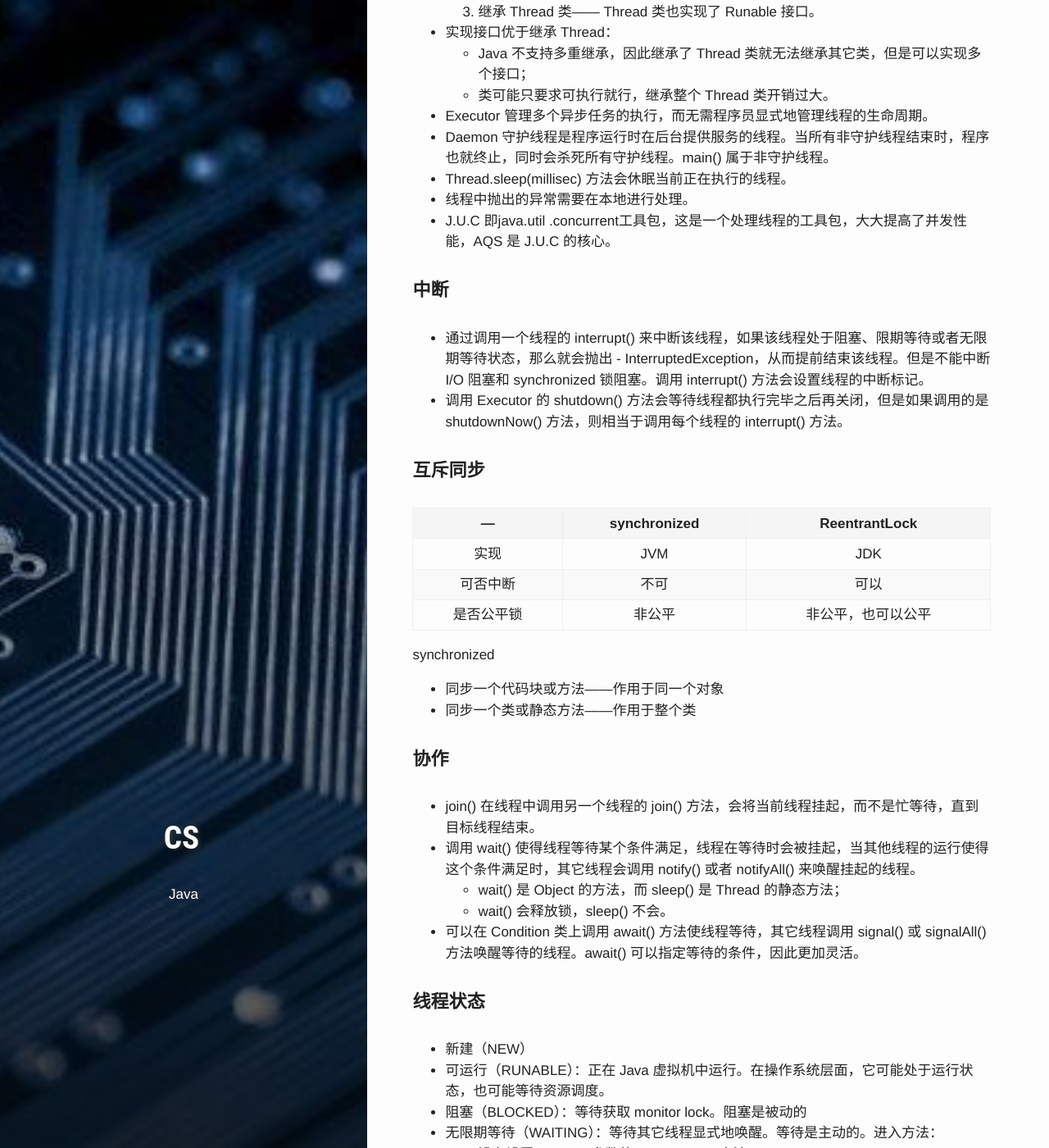
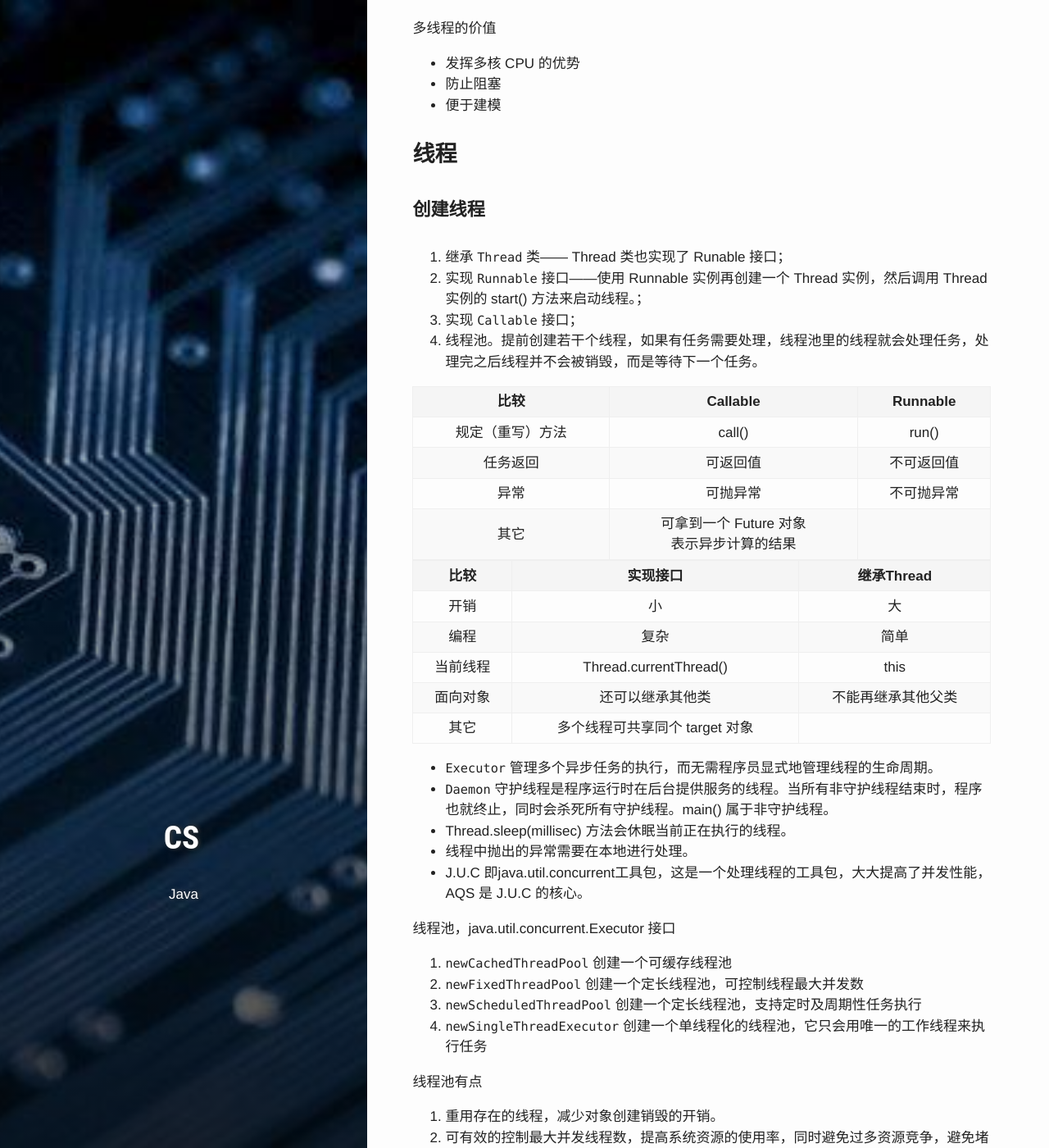
Before and after one commit to PetePro/PetePro.github.io, a Jekyll site: the page built from _posts/ComputerScience/2020-03-15-java-concurrent.markdown, in a window 1280 px wide and 1400 px high, scrolled down 502 px. Shown: the whole window at 82% size. Built offline with Jekyll 4.4.1, drawn with Linux system fonts in a browser that asks for light colours; some web fonts are replaced; some of the changed text lies outside the part shown.

Commit message:
Update 2020-03-15-java-concurrent.markdown

```diff
--- a/_posts/ComputerScience/2020-03-15-java-concurrent.markdown
+++ b/_posts/ComputerScience/2020-03-15-java-concurrent.markdown
@@ -12,44 +12,61 @@
 
 Java并发编程汇总
 
-### Java并发
+### 并发
 
-#### 线程
-- 有三种使用线程的方法：
-  1. 实现 Runnable 接口——使用 Runnable 实例再创建一个 Thread 实例，然后调用 Thread 实例的 start() 方法来启动线程。；
-  2. 实现 Callable 接口；
-  3. 继承 Thread 类—— Thread 类也实现了 Runable 接口。
-- 实现接口优于继承 Thread：
-  - Java 不支持多重继承，因此继承了 Thread 类就无法继承其它类，但是可以实现多个接口；
-  - 类可能只要求可执行就行，继承整个 Thread 类开销过大。
-- Executor 管理多个异步任务的执行，而无需程序员显式地管理线程的生命周期。
-- Daemon 守护线程是程序运行时在后台提供服务的线程。当所有非守护线程结束时，程序也就终止，同时会杀死所有守护线程。main() 属于非守护线程。
+并发编程三要素
+- **原子性**：指的是一个或者多个操作，要么全部执行并且在执行的过程中不被其他操作打断，要么就全部都不执行。
+- **可见性**：指多个线程操作一个共享变量时，其中一个线程对变量进行修改后，其他线程可以立即看到修改的结果。
+- **有序性**：即程序的执行顺序按照代码的先后顺序来执行。
+
+多线程的价值
+- 发挥多核 CPU 的优势
+- 防止阻塞
+- 便于建模
+
+
+
+### 线程
+
+#### 创建线程
+
+1. 继承 `Thread` 类—— Thread 类也实现了 Runable 接口；
+2. 实现 `Runnable` 接口——使用 Runnable 实例再创建一个 Thread 实例，然后调用 Thread 实例的 start() 方法来启动线程。；
+3. 实现 `Callable` 接口；
+4. 线程池。提前创建若干个线程，如果有任务需要处理，线程池里的线程就会处理任务，处理完之后线程并不会被销毁，而是等待下一个任务。
+
+比较|Callable|Runnable
+:-:|:-:|:-:
+规定（重写）方法|call()|run()
+任务返回|可返回值|不可返回值
+异常|可抛异常|不可抛异常
+其它|可拿到一个 Future 对象<br/>表示异步计算的结果|
+
+比较|实现接口|继承Thread
+:-:|:-:|:-:
+开销|小|大
+编程|复杂|简单
+当前线程|Thread.currentThread()|this
+面向对象|还可以继承其他类|不能再继承其他父类
+其它|多个线程可共享同个 target 对象|
+
+- `Executor` 管理多个异步任务的执行，而无需程序员显式地管理线程的生命周期。
+- `Daemon` 守护线程是程序运行时在后台提供服务的线程。当所有非守护线程结束时，程序也就终止，同时会杀死所有守护线程。main() 属于非守护线程。
 - Thread.sleep(millisec) 方法会休眠当前正在执行的线程。
 - 线程中抛出的异常需要在本地进行处理。
-- J.U.C 即java.util .concurrent工具包，这是一个处理线程的工具包，大大提高了并发性能，AQS 是 J.U.C 的核心。
+- J.U.C 即java.util.concurrent工具包，这是一个处理线程的工具包，大大提高了并发性能，AQS 是 J.U.C 的核心。
 
-#### 中断
-- 通过调用一个线程的 interrupt() 来中断该线程，如果该线程处于阻塞、限期等待或者无限期等待状态，那么就会抛出 - InterruptedException，从而提前结束该线程。但是不能中断 I/O 阻塞和 synchronized 锁阻塞。调用 interrupt() 方法会设置线程的中断标记。
-- 调用 Executor 的 shutdown() 方法会等待线程都执行完毕之后再关闭，但是如果调用的是 shutdownNow() 方法，则相当于调用每个线程的 interrupt() 方法。
+线程池，java.util.concurrent.Executor 接口
+1. `newCachedThreadPool` 创建一个可缓存线程池
+2. `newFixedThreadPool` 创建一个定长线程池，可控制线程最大并发数
+3. `newScheduledThreadPool` 创建一个定长线程池，支持定时及周期性任务执行
+4. `newSingleThreadExecutor` 创建一个单线程化的线程池，它只会用唯一的工作线程来执行任务
 
-#### 互斥同步
+线程池有点
+1. 重用存在的线程，减少对象创建销毁的开销。
+2. 可有效的控制最大并发线程数，提高系统资源的使用率，同时避免过多资源竞争，避免堵塞。
+3. 提供定时执行、定期执行、单线程、并发数控制等功能。
 
-—|synchronized|ReentrantLock
-:-:|:-:|:-:
-实现|JVM|JDK
-可否中断|不可|可以
-是否公平锁|非公平|非公平，也可以公平
-
-synchronized
-- 同步一个代码块或方法——作用于同一个对象
-- 同步一个类或静态方法——作用于整个类
-
-#### 协作
-- join() 在线程中调用另一个线程的 join() 方法，会将当前线程挂起，而不是忙等待，直到目标线程结束。
-- 调用 wait() 使得线程等待某个条件满足，线程在等待时会被挂起，当其他线程的运行使得这个条件满足时，其它线程会调用 notify() 或者 notifyAll() 来唤醒挂起的线程。
-  - wait() 是 Object 的方法，而 sleep() 是 Thread 的静态方法；
-  - wait() 会释放锁，sleep() 不会。
-- 可以在 Condition 类上调用 await() 方法使线程等待，其它线程调用 signal() 或 signalAll() 方法唤醒等待的线程。await() 可以指定等待的条件，因此更加灵活。
 
 #### 线程状态
 - 新建（NEW）
@@ -63,6 +80,50 @@
   - 设置了 Timeout 参数的 Object.wait() 方法
   - 设置了 Timeout 参数的 Thread.join() 方法
 - 死亡（TERMINATED）
+
+
+
+
+
+
+#### 中断
+- 通过调用一个线程的 interrupt() 来中断该线程，如果该线程处于阻塞、限期等待或者无限期等待状态，那么就会抛出 - InterruptedException，从而提前结束该线程。但是不能中断 I/O 阻塞和 synchronized 锁阻塞。调用 interrupt() 方法会设置线程的中断标记。
+- 调用 Executor 的 shutdown() 方法会等待线程都执行完毕之后再关闭，但是如果调用的是 shutdownNow() 方法，则相当于调用每个线程的 interrupt() 方法。
+
+#### 互斥同步
+
+`synchronized` 关键字是用来控制线程同步的，就是在多线程的环境下，控制 synchronized 代码段不被多个线程同时执行。synchronized 既可以加在一段代码上，也可以加在方法上。
+- 同步一个代码块或方法——作用于同一个对象
+- 同步一个类或静态方法——作用于整个类
+
+`volatile` 关键字保证了可见性。当一个共享变量被 volatile 修饰时，它会保证修改的值会立即被更新到主存，当有其他线程需要读取时，它会去内存中读取新值。volatile 的一个重要作用就是和 CAS 结合，保证了原子性。
+
+比较|synchronized|ReentrantLock
+:-:|:-:|:-:
+本质区别|关键字|类
+实现|JVM|JDK
+可否中断|不可|可以
+是否公平锁|非公平|非公平，也可以公平
+
+CAS 是 compare and swap 的缩写，即我们所说的比较交换。
+- CAS 操作包含三个操作数 —— 内存位置（V）、预期原值（A）和新值（B）
+- 如果内存地址里面的值和 A 的值是一样的，那么就将内存里面的值更新成 B。CAS是通过无限循环来获取数据的，若果在第一轮循环中，a 线程获取地址里面的值被b 线程修改了，那么 a 线程需要自旋，到下次循环才有可能机会执行。
+
+CAS 的问题
+- CAS 容易造成 ABA 问题
+- 不能保证代码块的原子性
+- CAS 造成 CPU 利用率增加
+
+
+
+#### 协作
+- join() 在线程中调用另一个线程的 join() 方法，会将当前线程挂起，而不是忙等待，直到目标线程结束。
+- 调用 wait() 使得线程等待某个条件满足，线程在等待时会被挂起，当其他线程的运行使得这个条件满足时，其它线程会调用 notify() 或者 notifyAll() 来唤醒挂起的线程。
+  - wait() 是 Object 的方法，而 sleep() 是 Thread 的静态方法；
+  - wait() 会释放锁，sleep() 不会。
+- 可以在 Condition 类上调用 await() 方法使线程等待，其它线程调用 signal() 或 signalAll() 方法唤醒等待的线程。await() 可以指定等待的条件，因此更加灵活。
+
+
 
 #### 线程安全
 线程安全有以下几种实现方式：
```
